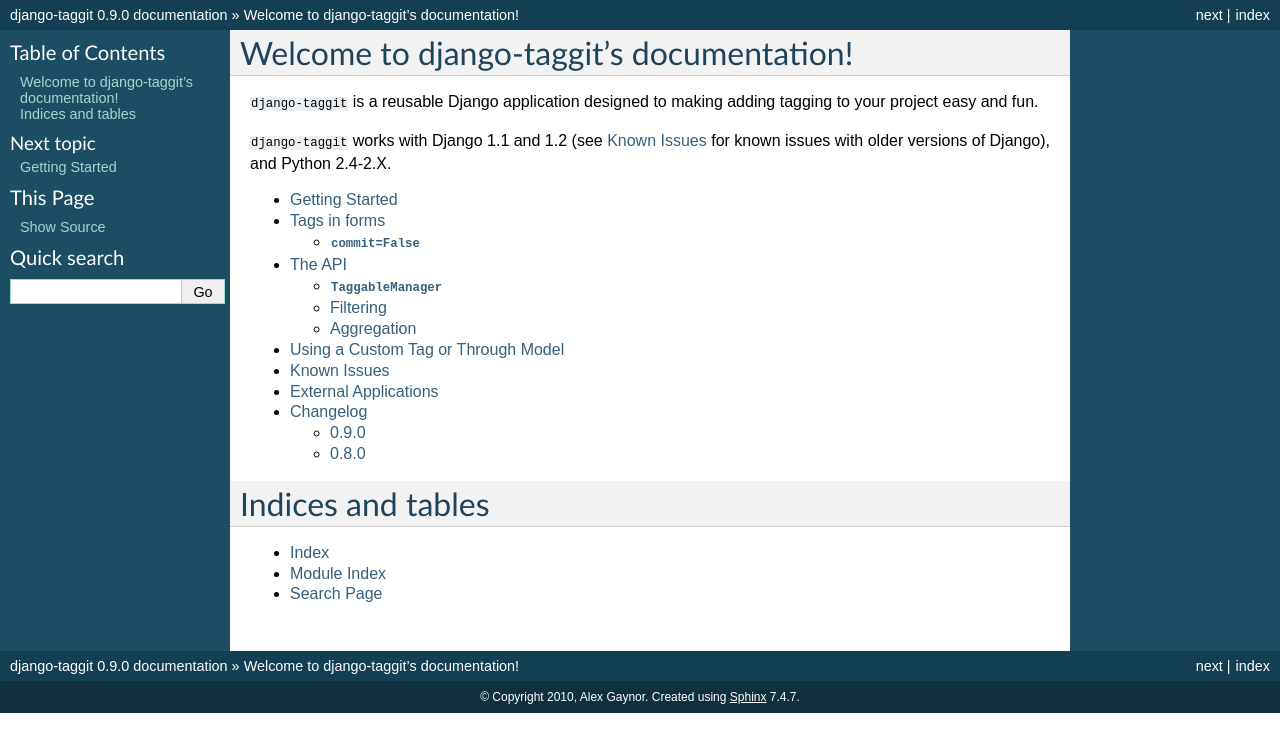
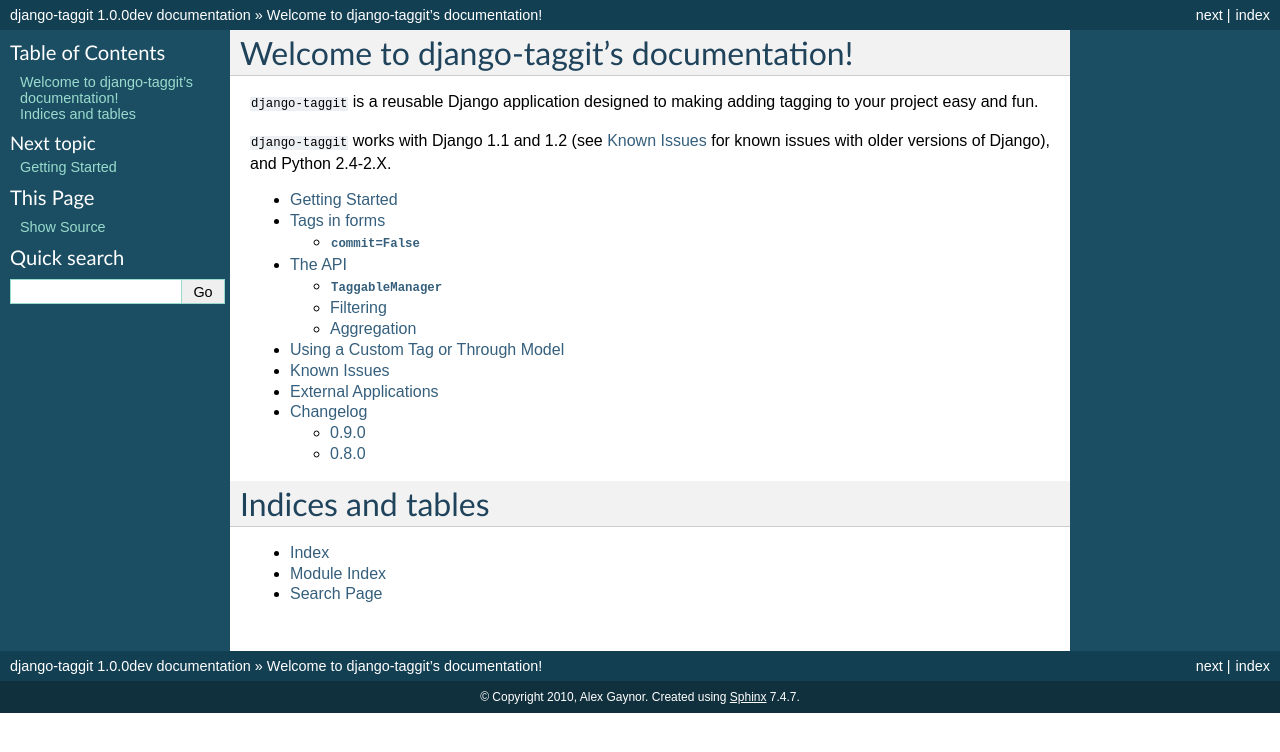
Before and after one commit to jazzband/django-taggit, a Sphinx documentation site: the page built from docs/index.txt, in a window 1280 px wide. Shown: the top 752 px of the page. Built offline with Sphinx 7.4.7, drawn with Linux system fonts in a browser that asks for light colours.

Commit message:
Bump versions for dev.

```diff
--- a/docs/conf.py
+++ b/docs/conf.py
@@ -45,9 +45,9 @@
 # built documents.
 #
 # The short X.Y version.
-version = '0.9'
+version = '1.0'
 # The full version, including alpha/beta/rc tags.
-release = '0.9.0'
+release = '1.0.0dev'
 
 # The language for content autogenerated by Sphinx. Refer to documentation
 # for a list of supported languages.
--- a/taggit/__init__.py
+++ b/taggit/__init__.py
@@ -1 +1 @@
-VERSION = (0, 9, 0)
+VERSION = (1, 0, 0, "dev")
```
